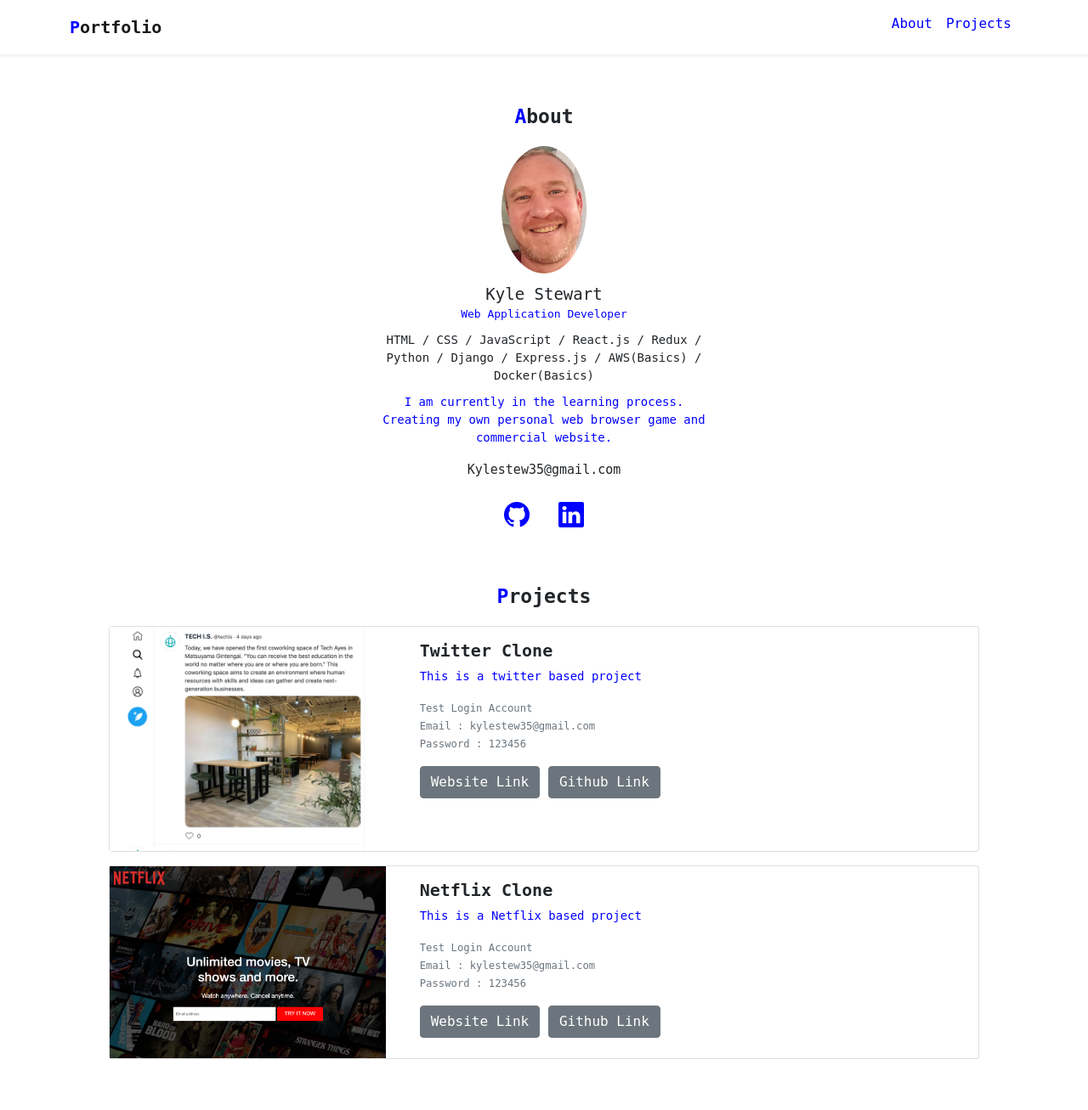
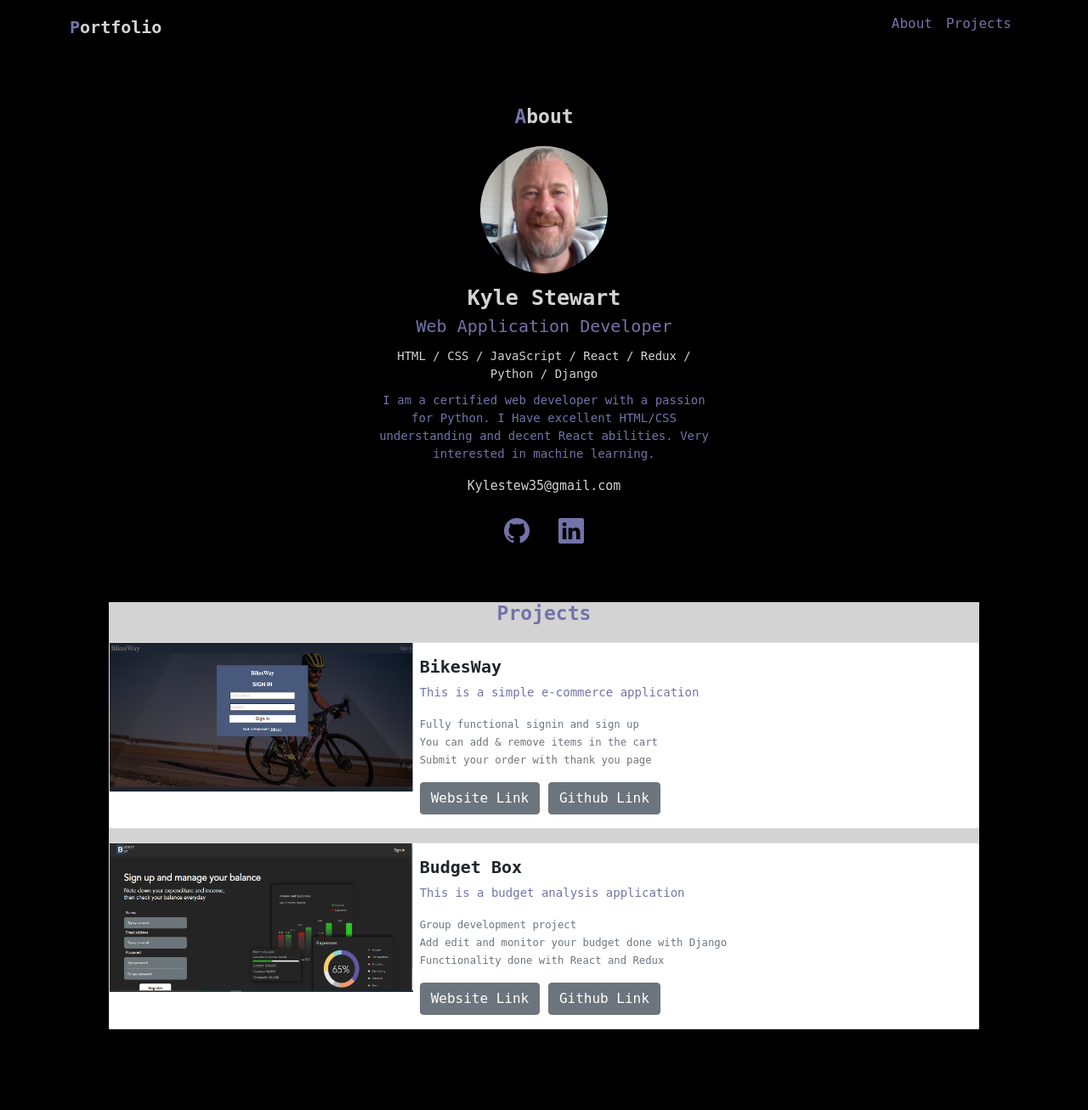
Before and after one commit to Kylestew35/Portfolio, a PHP site: page / in a window 1280 px wide. Shown: the whole page at 85% size. After the commit the page ends 1212 px from the top, so only its background shows below. Run offline with PHP 8.4, Linux system fonts and the light colour scheme; some libraries are stand-ins or nearby versions.

Commit message:
final push

```diff
--- a/index.html
+++ b/index.html
@@ -18,7 +18,7 @@
   <body>
     <nav class="navbar navbar-expand-lg navbar-light shadow-sm">
       <div class="container">
-        <a class="navbar-brand title-icon" href="#"><span class="font-primary">P</span>ortfolio</a>
+        <a class="navbar-brand title-icon" href="https://portfolio-kylestew.herokuapp.com"><span class="font-primary">P</span>ortfolio</a>
         <button class="navbar-toggler" type="button" data-bs-toggle="collapse" data-bs-target="#navbarToggler">
         <span class="navbar-toggler-icon"></span>
         </button>
@@ -38,37 +38,37 @@
 
     <div id="about">
         <h2><span class="font-primary">A</span>bout</h2>
-        <img src="img/image1.jpg">
+        <img src="img/ProfileP1.jpg">
         <div class="name">Kyle Stewart</div>
         <div class="vocation">Web Application Developer</div>
-        <div class="skills">HTML / CSS / JavaScript / React.js / Redux / Python / Django / Express.js / AWS(Basics) / Docker(Basics)</div>
-        <p>I am currently in the learning process. Creating my own personal web browser game and commercial website.</p>
+        <div class="skills">HTML / CSS / JavaScript / React / Redux / Python / Django</div>
+        <p>I am a certified web developer with a passion for Python. I Have excellent HTML/CSS understanding and decent React abilities. Very interested in machine learning.</p>
         <div class="email">Kylestew35@gmail.com</div>
         <div class="icons">
-            <a href="https://github.com/Kylestew35/Portfolio.git" target="_blank"><i class="bi bi-github"></i></a>
-            <a href="https://www.linkedin.com/in/kyle-stewart-0a52a6221" target="_blank"><i class="bi bi-linkedin ms-3"></i></a>
+            <a href="https://github.com/Kylestew35" target="_blank"><i class="bi bi-github"></i></a>
+            <a href="https://www.linkedin.com/in/kyle-stewart-899a33229" target="_blank"><i class="bi bi-linkedin ms-3"></i></a>
         </div>
         </div>
     </div>
     <div id="project">
-        <h2><span class="font-primary">P</span>rojects</h2>
+        <h2><span class="font-primary">Projects</span></h2>
 
         <div class="card mb-3">
             <div class="row">
               <div class="col-md-4">
-              <img src="img/project-twitter.png" alt="Twitter Project">
+              <img src="img/BikeW1.PNG" alt="BikesWay">
               </div>
               <div class="col-md-8">
                 <div class="card-body">
-                  <h5 class="card-title">Twitter Clone</h5>
-                  <p class="card-text">This is a twitter based project</p>
+                  <h5 class="card-title">BikesWay</h5>
+                  <p class="card-text">This is a simple e-commerce application</p>
                   <p class="card-text"><small class="text-muted">
-                      Test Login Account <br>
-                      Email : kylestew35@gmail.com <br>
-                      Password : 123456
+                      Fully functional signin and sign up <br>
+                      You can add & remove items in the cart <br>
+                      Submit your order with thank you page<br>
                     </small></p>
-                    <a href="#" target="_blank" class="btn btn-secondary">Website Link</a>
-                    <a href="#" target="_blank" class="btn btn-secondary">Github Link</a>
+                    <a href="https://frontend-kyle.herokuapp.com/" target="_blank" class="btn btn-secondary">Website Link</a>
+                    <a href="https://github.com/Kylestew35/BikesWay" target="_blank" class="btn btn-secondary">Github Link</a>
                 </div>
               </div>
           </div>
@@ -76,19 +76,19 @@
       <div class="card mb-3">
         <div class="row">
           <div class="col-md-4">
-          <img src="img/project-netflix.png" alt="Netflix Project">
+          <img src="img/BudgetB1.PNG" alt="Budget Box">
           </div>
           <div class="col-md-8">
             <div class="card-body">
-              <h5 class="card-title">Netflix Clone</h5>
-              <p class="card-text">This is a Netflix based project</p>
+              <h5 class="card-title">Budget Box</h5>
+              <p class="card-text">This is a budget analysis application</p>
               <p class="card-text"><small class="text-muted">
-                  Test Login Account <br>
-                  Email : kylestew35@gmail.com <br>
-                  Password : 123456
+                  Group development project <br>
+                  Add edit and monitor your budget done with Django <br>
+                  Functionality done with React and Redux
                 </small></p>
-                <a href="#" target="_blank" class="btn btn-secondary">Website Link</a>
-                <a href="#" target="_blank" class="btn btn-secondary">Github Link</a>
+                <a href="https://frontend-gd.herokuapp.com/" target="_blank" class="btn btn-secondary">Website Link</a>
+                <a href="https://github.com/BudgetBox-GD/Budget-Box.git" target="_blank" class="btn btn-secondary">Github Link</a>
             </div>
           </div>
       </div>
--- a/style.css
+++ b/style.css
@@ -2,29 +2,32 @@
 
 body {
   font-family: monospace, sans-serif;
+  background-color: black;
 }
 
 .font-primary {
-  color: blue;
+  color: rgb(115, 115, 170);
 }
 
 .title-icon {
+  color: lightgray !important;
   font-size: 20px;
   font-weight: bold;
 }
 p {
   font-size: 14px;
-  color: blue;
+  color: rgb(115, 115, 170);
 }
 
 h2 {
+  color: lightgray;
   font-weight: bold;
   font-size: 23px;
   margin-bottom: 20px;
 }
 
 a.font-black {
-  color: blue !important;
+  color: rgb(115, 115, 170) !important;
 }
 /** About **/
 
@@ -36,27 +39,31 @@ a.font-black {
 
 #about img {
   border-radius: 50%;
-  width: 100px;
+  width: 150px;
   height: 150px;
   margin-bottom: 10px;
 }
 
 #about .name {
-  font-size: 19px;
+  font-size: 25px;
+  color: lightgray;
+  font-weight: 800;
 }
 
 #about .vocation {
-  font-size: 13px;
-  color: blue;
+  font-size: 20px;
+  color: rgb(115, 115, 170);
   margin-bottom: 10px;
 }
 
 #about .skills {
+  color: lightgray;
   font-size: 14px;
   margin-bottom: 10px;
 }
 
 #about .email {
+  color: lightgray !important;
   margin-top: 14px;
   font-size: 15px;
 }
@@ -66,12 +73,13 @@ a.font-black {
   font-size: 30px;
 }
 #about .icons a {
-  color: blue;
+  color: rgb(115, 115, 170);
 }
 
 /** Project **/
 
 #project {
+  background-color: lightgray;
   margin: 60px auto;
   width: 80%;
 }
@@ -81,9 +89,14 @@ a.font-black {
 }
 
 #project .card img {
-  width: 100%;
+  width: 110%;
+  height: 80%;
 }
 
 #project .card-title {
   font-weight: bold;
 }
+
+.proj {
+  color: rgb(115, 115, 170) !important;
+}
```
Also changed, not shown: Empires.png (added), Web 1920 – 1.jpg (added), ZEN.png (added), img/BikeW1.PNG (added), img/BikeW2.PNG (added), img/BikeW3.PNG (added), img/BudgetB1.PNG (added), img/Profile1.PNG (added), img/ProfileP1.jpg (added).
